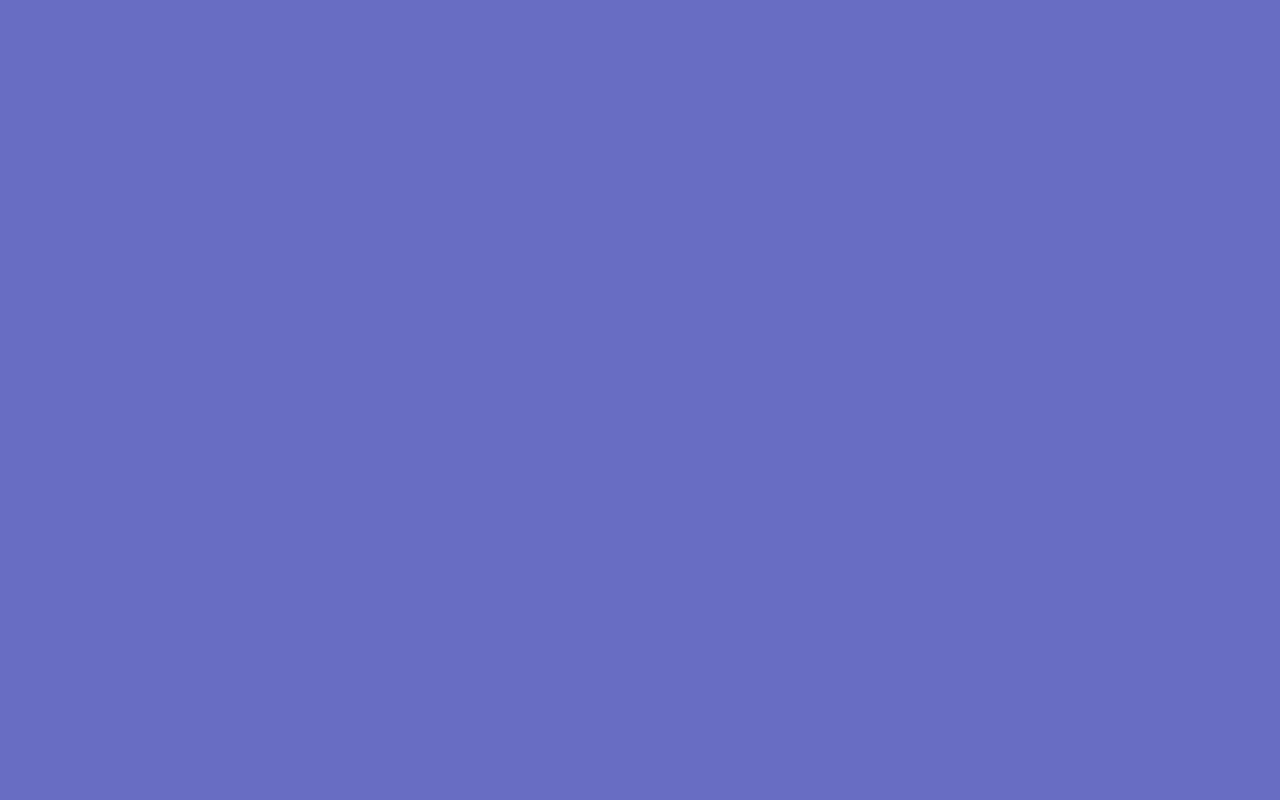
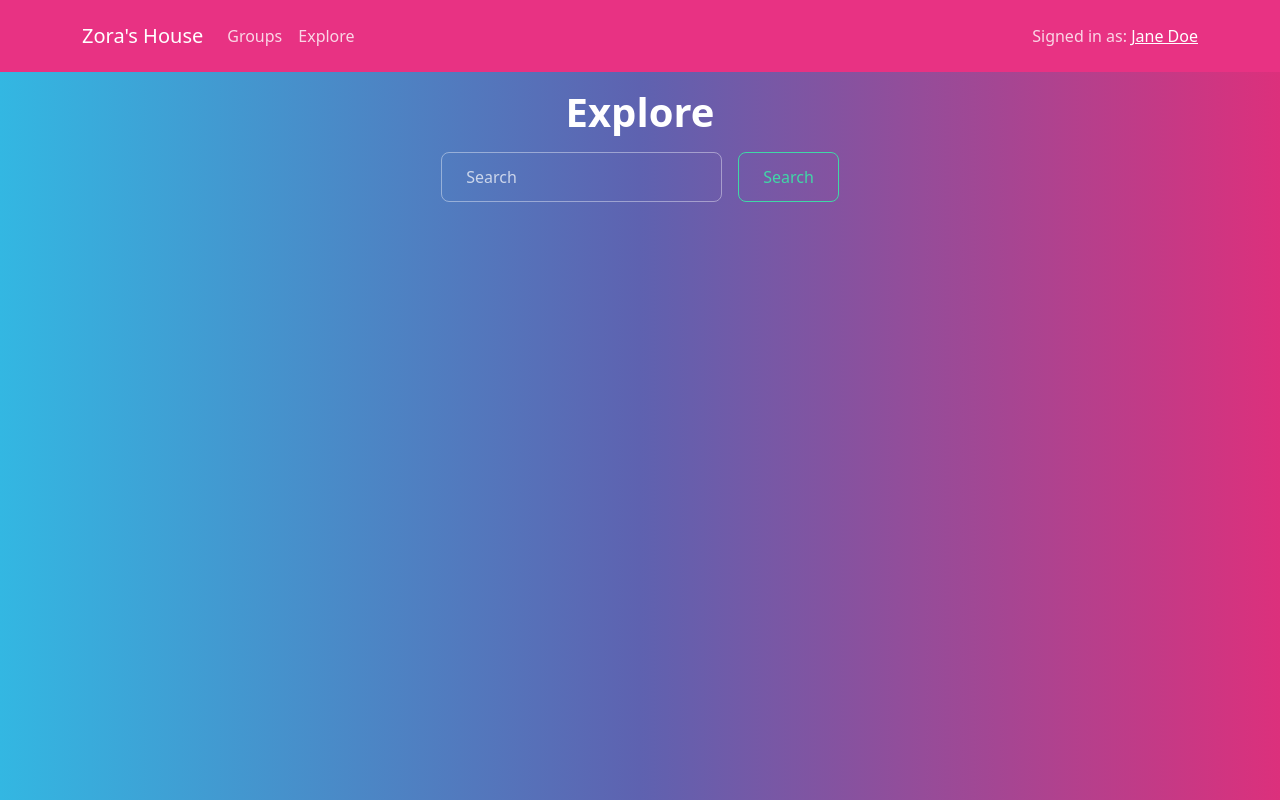
Before and after one commit to xiejon/zoras-house, a React (Create React App) app in the folder frontend/: page /explore in a window 1280 px wide. Before the commit this address had no page. Built offline with nearby package versions, Linux system fonts and the light colour scheme.

Commit message:
Added directory page
- Created directory page
- Added link to navbar
- Added search bar and button

```diff
--- a/frontend/src/App.js
+++ b/frontend/src/App.js
@@ -2,12 +2,14 @@ import './styles.bootstrap.min.css'
 import { Routes, Route } from 'react-router-dom'
 import LoginScreen from './screens/LoginScreen';
 import HomeScreen from './screens/Home';
+import DirectoryScreen from './screens/Directory';
 
 function App() {
   return (
     <Routes>
       <Route path="/" element={<LoginScreen />} />
       <Route path="/home" element={<HomeScreen />} />
+      <Route path="/explore" element={<DirectoryScreen />} />
     </Routes>
   );
 }
--- a/frontend/src/components/Groups.js
+++ b/frontend/src/components/Groups.js
@@ -9,24 +9,6 @@ import {
   getGroupsStatus,
   getGroupsError,
 } from "../redux/groupsSlice";
-
-const sample = [
-  {
-    group_id: 0,
-    user_id: 0,
-    group_name: "Women In Tech",
-  },
-  {
-    group_id: 1,
-    user_id: 1,
-    group_name: "Engineers",
-  },
-  {
-    group_id: 2,
-    user_id: 2,
-    group_name: "React Devs",
-  },
-];
 
 const Groups = () => {
   const dispatch = useDispatch();
--- a/frontend/src/components/Navbar.js
+++ b/frontend/src/components/Navbar.js
@@ -16,6 +16,9 @@ const NavbarComponent = (props) => {
         <Nav className="me-auto">
           <Nav.Link href="/home">Groups</Nav.Link>
         </Nav>
+        <Nav className="me-auto">
+          <Nav.Link href="/explore">Explore</Nav.Link>
+        </Nav>
         <Navbar.Collapse className="justify-content-end">
           <Navbar.Text>
             Signed in as:{" "}
--- /dev/null
+++ b/frontend/src/screens/Directory.js
@@ -0,0 +1,25 @@
+import React from "react";
+import { Container, Form, Button } from "react-bootstrap";
+import NavbarComponent from "../components/Navbar";
+
+const DirectoryScreen = () => {
+  return (
+    <>
+      <NavbarComponent />
+      <Container className="d-flex flex-column align-items-center justify-content-center">
+        <h1 className="mt-2">Explore</h1>
+        <Form className="d-flex">
+          <Form.Control
+            type="search"
+            placeholder="Search"
+            className="me-2"
+            aria-label="Search"
+          />
+          <Button variant="outline-success">Search</Button>
+        </Form>
+      </Container>
+    </>
+  );
+};
+
+export default DirectoryScreen;
```
